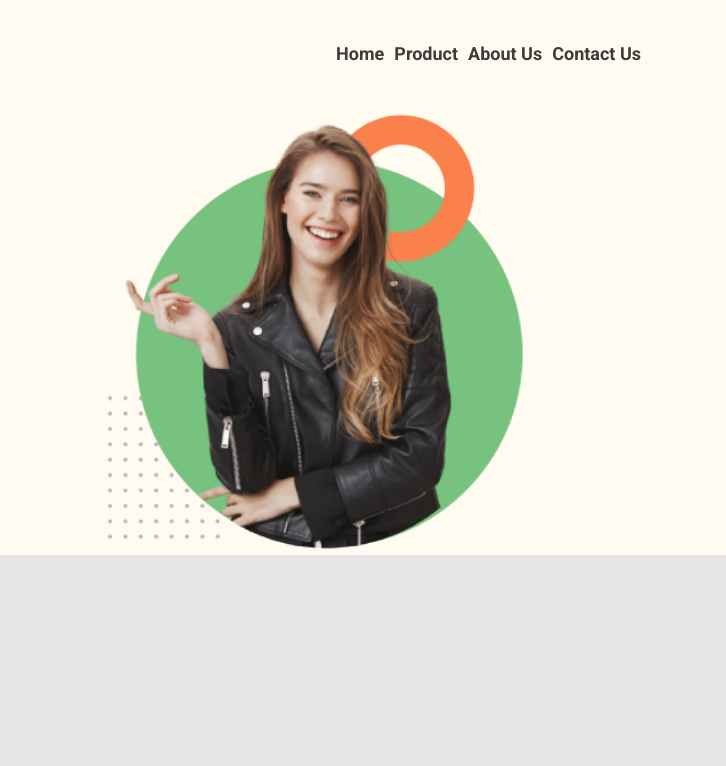
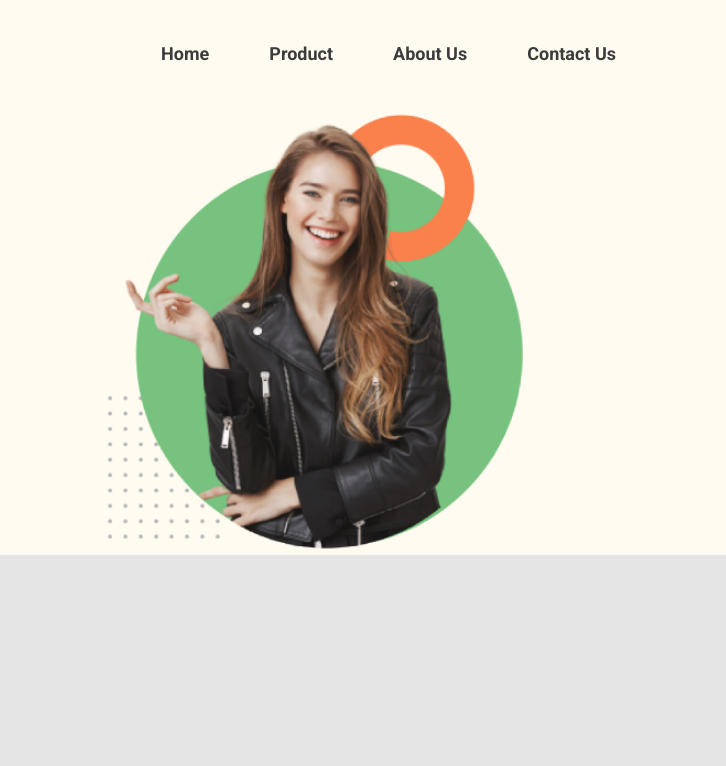
Before and after one commit to elias-soykat/penguin-fashion-assignment-2, a plain HTML site: page index.html in a window 1280 px wide. Shown: the top 766 px of the page, 554-1280 px from the left. Drawn offline with nearby package versions, Linux system fonts and the light colour scheme.

Commit message:
fixed nav bar

```diff
--- a/index.html
+++ b/index.html
@@ -28,16 +28,16 @@
           <div class="collapse navbar-collapse bold mt-5" id="navbarNav">
             <ul class="navbar-nav ml-auto">
               <li class="nav-item active">
-                <a class="nav-link custom-nav-link" href="#">Home <span class="sr-only">(current)</span></a>
+                <a class="nav-link custom-nav-link px-5" href="#">Home <span class="sr-only">(current)</span></a>
               </li>
               <li class="nav-item">
-                <a class="nav-link custom-nav-link" href="#">Product</a>
+                <a class="nav-link custom-nav-link px-5" href="#">Product</a>
               </li>
               <li class="nav-item">
-                <a class="nav-link custom-nav-link" href="#">About Us</a>
+                <a class="nav-link custom-nav-link px-5" href="#">About Us</a>
               </li>
               <li class="nav-item">
-                <a class="nav-link custom-nav-link" href="#">Contact Us</a>
+                <a class="nav-link custom-nav-link px-5" href="#">Contact Us</a>
               </li>
             </ul>
           </div>
```
